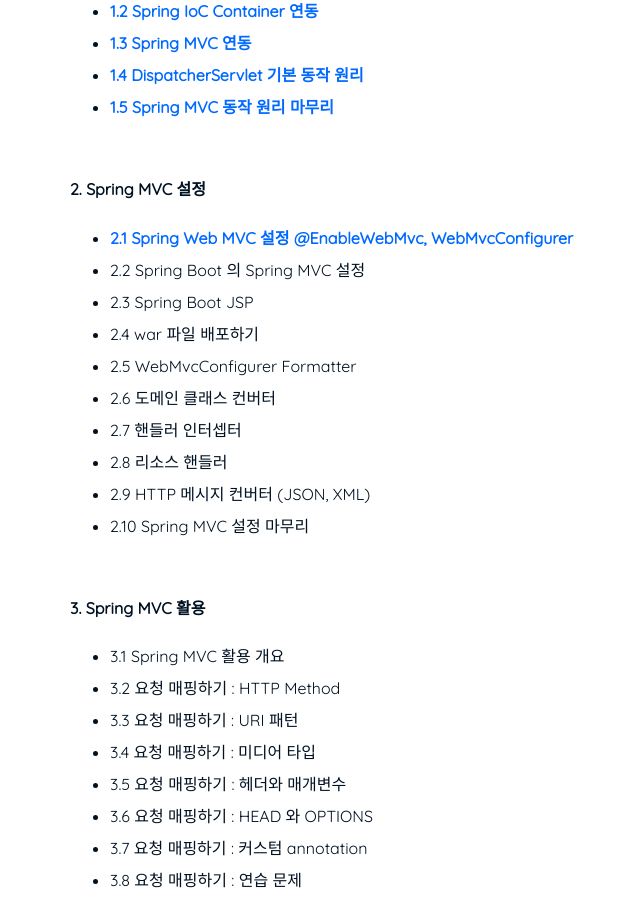
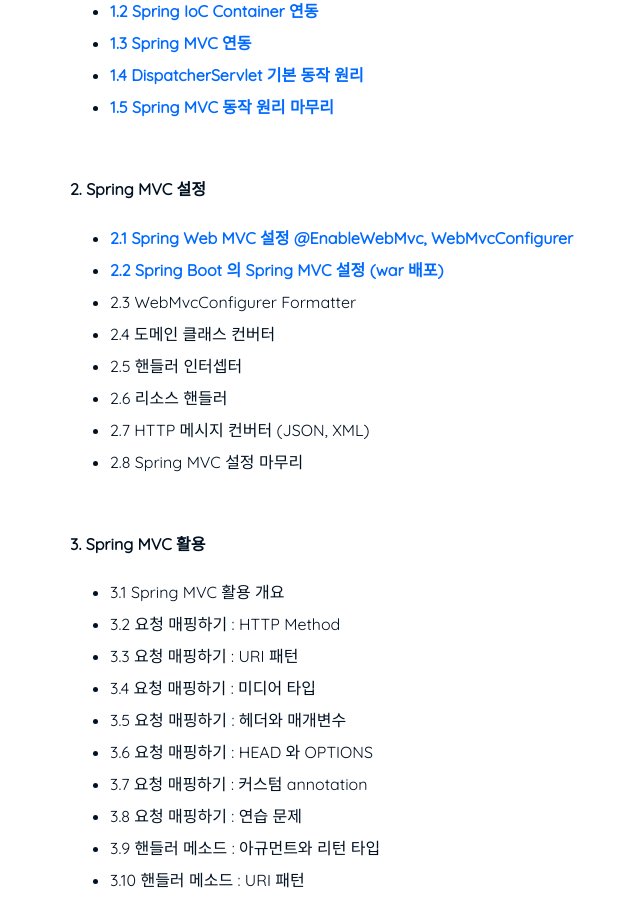
Before and after one commit to nimkoes/portfolio, a Jekyll site: the page built from _posts/2021-06-17-spring_web_mvc.md, in a window 1280 px wide and 900 px high, scrolled down 1032 px. Shown: the whole window, without its empty margins (170-810 px from the left). Built offline with Jekyll 4.4.1, drawn with Linux system fonts in a browser that asks for light colours.

Commit message:
mod post

```diff
--- a/_posts/2021-06-17-spring_web_mvc.md
+++ b/_posts/2021-06-17-spring_web_mvc.md
@@ -34,15 +34,13 @@
 
 #### 2. Spring MVC 설정
   - [2.1 Spring Web MVC 설정 @EnableWebMvc, WebMvcConfigurer][link_spring_web_mvc_006]
-  - 2.2 Spring Boot 의 Spring MVC 설정
-  - 2.3 Spring Boot JSP
-  - 2.4 war 파일 배포하기
-  - 2.5 WebMvcConfigurer Formatter
-  - 2.6 도메인 클래스 컨버터
-  - 2.7 핸들러 인터셉터
-  - 2.8 리소스 핸들러
-  - 2.9 HTTP 메시지 컨버터 (JSON, XML)
-  - 2.10 Spring MVC 설정 마무리
+  - [2.2 Spring Boot 의 Spring MVC 설정 (war 배포)][link_spring_web_mvc_007]
+  - 2.3 WebMvcConfigurer Formatter
+  - 2.4 도메인 클래스 컨버터
+  - 2.5 핸들러 인터셉터
+  - 2.6 리소스 핸들러
+  - 2.7 HTTP 메시지 컨버터 (JSON, XML)
+  - 2.8 Spring MVC 설정 마무리
 
 
 #### 3. Spring MVC 활용
```
Also changed, not shown: other parts of _posts/2021-06-17-spring_web_mvc.md (+1 -0 lines).
